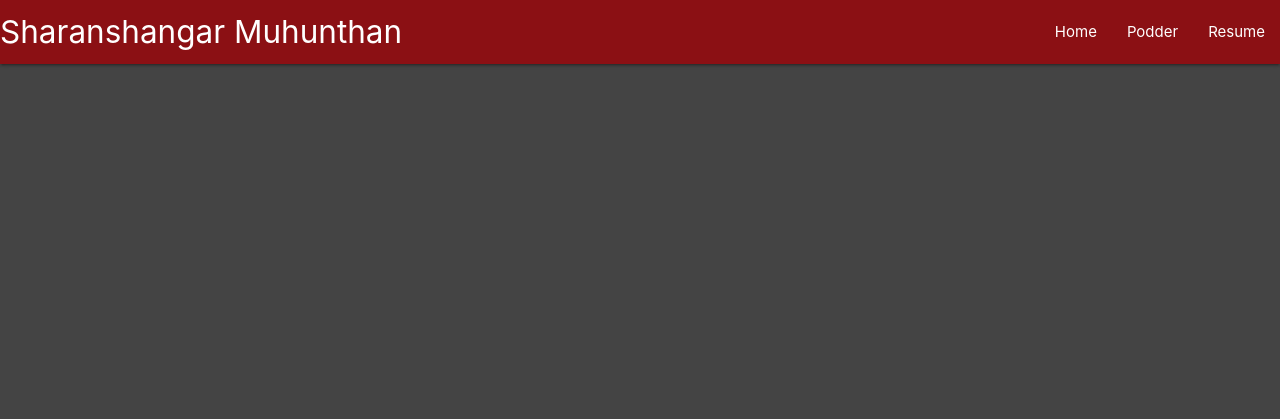
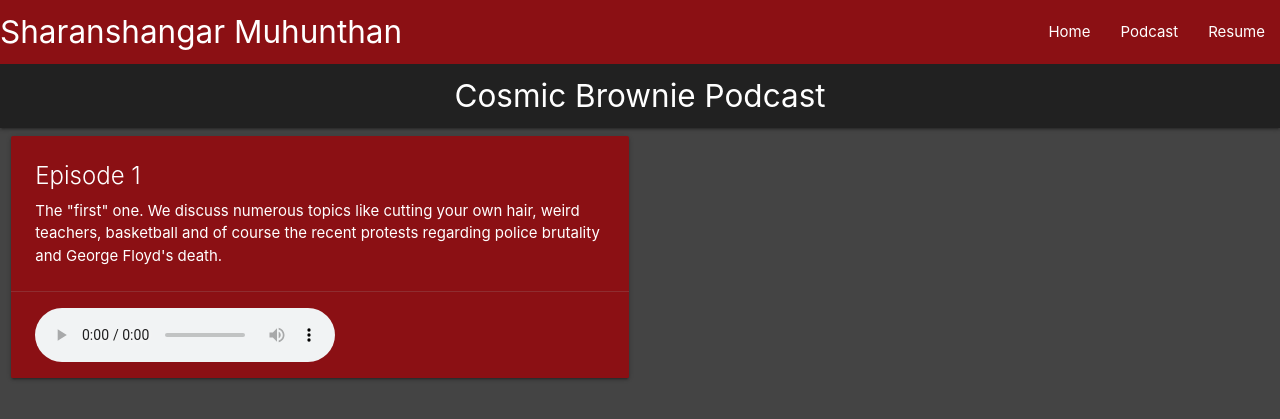
Before and after one commit to shangar21/learn_django, a Django app: template main/templates/main/podder.html in a window 1280 px wide. Shown: the top 419 px of the page. Run offline with Django 3.2, Linux system fonts and the light colour scheme; the template is opened without the code that fills it: values that come from a table or form of the project are taken from there, others are empty; data comes from the database, SQL or seed files in the repository; both versions use the stored data as it was after the commit.

Commit message:
im gonna try sumn bold, so quick back up before i fuck it up and i kill myself

```diff
--- a/learn_django/settings.py
+++ b/learn_django/settings.py
@@ -120,3 +120,6 @@ USE_TZ = True
 # https://docs.djangoproject.com/en/3.0/howto/static-files/
 
 STATIC_URL = '/static/'
+
+MEDIA_ROOT = os.path.join(BASE_DIR, 'media')
+MEDIA_URL = '/media/'
--- a/learn_django/urls.py
+++ b/learn_django/urls.py
@@ -16,6 +16,8 @@ Including another URLconf
 from django.contrib import admin
 from django.urls import path, include
 from froala_editor import views
+from . import settings
+from django.conf.urls.static import static
 
 urlpatterns = [
     path('', include('main.urls')),
@@ -23,3 +25,6 @@ urlpatterns = [
     path('froala_editor/', include('froala_editor.urls')),
     path('martor/', include('martor.urls')),
 ]
+
+if settings.DEBUG:
+    urlpatterns += static(settings.MEDIA_URL, document_root=settings.MEDIA_URL)
--- a/main/models.py
+++ b/main/models.py
@@ -1,5 +1,6 @@
 from django.db import models
 from django.utils import timezone
+from django.core.files.storage import FileSystemStorage
 
 # Create your models here.
 class Site(models.Model):
@@ -14,6 +15,7 @@ class Podder(models.Model):
     podder_title = models.CharField(max_length=200)
     podder_description = models.TextField()
     podder_published = models.DateTimeField("Date Published", default=timezone.now())
-    podder_audio = models.FileField()
+    podder_audio = models.FileField(upload_to="audio")
+
     def __str__(self):
         return self.podder_title
--- a/main/templates/main/header.html
+++ b/main/templates/main/header.html
@@ -14,8 +14,8 @@
       <a href="#" class="brand-logo">Sharanshangar Muhunthan</a>
       <ul id="nav-mobile" class="right hide-on-med-and-down">
         <li><a href="/">Home</a></li>
-        <li><a href="/podder.html">Podder</a></li>
-        <li><a href="resume.html">Resume</a></li>
+        <li><a href="/podder">Podcast</a></li>
+        <li><a href="/resume">Resume</a></li>
       </ul>
     </div>
   </nav>
--- a/main/templates/main/podder.html
+++ b/main/templates/main/podder.html
@@ -1,27 +1,36 @@
-{% load static %}
-<!-- Compiled and minified CSS -->
-<link rel="stylesheet" href="https://cdnjs.cloudflare.com/ajax/libs/materialize/1.0.0/css/materialize.min.css">
-
-<!-- Compiled and minified JavaScript -->
-<script src="https://cdnjs.cloudflare.com/ajax/libs/materialize/1.0.0/js/materialize.min.js"></script>
 
 
-<body style="background-color: rgb(68, 68, 68);">
+{% extends "main/header.html" %}
+{% block content %}
+
+<nav>
+  <div class="nav-wrapper grey darken-4">
+    <a href="#" class="brand-logo center">Cosmic Brownie Podcast</a>
+    <ul id="nav-mobile" class="left hide-on-med-and-down">
+
+    </ul>
+  </div>
+</nav>
 
 
-  <nav>
-    <div class="nav-wrapper materialize-red darken-4">
-      <a href="#" class="brand-logo">Sharanshangar Muhunthan</a>
-      <ul id="nav-mobile" class="right hide-on-med-and-down">
-        <li><a href="/">Home</a></li>
-        <li><a href="/podder.html">Podder</a></li>
-        <li><a href="resume.html">Resume</a></li>
-      </ul>
+
+<div class="row">
+  <div class="row">
+    {% for pod in podders %}
+    <div class="col s12 m6">
+      <div class="card materialize-red darken-4">
+        <div class="card-content white-text">
+          <span class="card-title">{{pod.podder_title}}</span>
+          <p>{{pod.podder_description}}</p>
+        </div>
+        <div class="card-action materialize-red darken-4">
+          <audio controls>
+            <source src={{pod.podder_audio.url}} type="audio/mpeg">
+          </audio>
+        </div>
+      </div>
     </div>
-  </nav>
+    {% endfor %}
+  </div>
 
-  {% block content %}
-  {% endblock %}
-
-
-</body>
+{% endblock %}
--- a/main/urls.py
+++ b/main/urls.py
@@ -20,5 +20,5 @@ app_name = 'main'
 
 urlpatterns = [
     path("", views.homepage, name="homepage"),
-    path("", views.podder, name="podder")
+    path("podder", views.podder_page, name="podder")
 ]
```
Also changed, not shown: main/views.py (+5 -8 lines), db.sqlite3, main/migrations/0004_auto_20200608_1950.py (added), main/migrations/0005_auto_20200608_2012.py (added), main/migrations/0006_auto_20200608_2012.py (added), main/migrations/0007_auto_20200608_2012.py (added), main/migrations/0008_auto_20200608_2113.py (added), main/migrations/0009_auto_20200608_2134.py (added), 1 other file.
